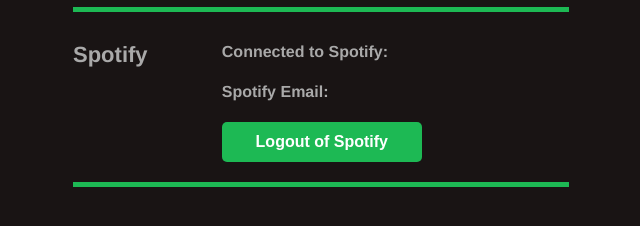
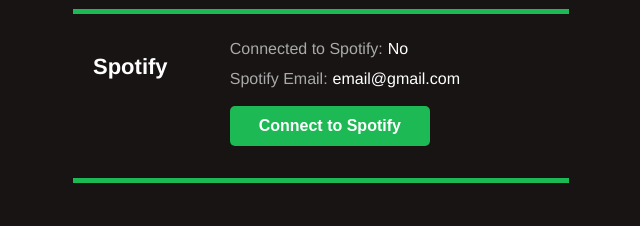
Before and after one commit to saul-diosdado/PlayAdd, a browser extension: page settings.html in a window 1280 px wide. Shown: the part 60-286 px from the top of the page, without its empty margins (319-959 px from the left). Drawn offline with Linux system fonts and the light colour scheme.

Commit message:
Settings page UI changes and update based on login status.

```diff
--- a/settings.css
+++ b/settings.css
@@ -22,21 +22,22 @@
 }
 
 #header-bar-container > #header-title {
-    margin: 0;
+    margin-bottom: 12px;
+    margin-top: 0px;
 }
 
 .divider {
     height: 5px;
     width: auto;
-    margin-top: 10px;
     background-color: #1DB954;
 }
 
 .setting-panel {
-    margin-bottom: 20px;
-    margin-top: 10px;
+    margin-left: 20px;
+    margin-right: 20px;
+    padding-bottom: 20px;
+    padding-top: 20px;
     display: flex;
-    color: darkgray;
 }
 
 .title-panel {
@@ -47,9 +48,29 @@
     font-weight: bold;
 }
 
-#login-status-panel > #spotify-logout-button {
+.label-text-panel {
+    display: flex;
+}
+
+label {
+    display: flex;
+    align-items: center;
+
+    color: darkgray;
+}
+
+p {
+    margin-left: 5px;
+    margin-bottom: 6px;
+    margin-top: 6px;
+    color: white;
+}
+
+#login-status-form > #spotify-button {
     height: 40px;
     width: 200px;
+    margin-bottom: 12px;
+    margin-top: 12px;
 
     background-color: #1DB954;
     border: none;
@@ -61,7 +82,7 @@
     outline: none;
 }
 
-#login-status-panel > #spotify-logout-button:hover {
+#login-status-form > #spotify-button:hover {
     background-color: white;
     color: black;
     transition: 0.25s;
--- a/settings.html
+++ b/settings.html
@@ -15,16 +15,16 @@
 
             <div class="setting-panel">
                 <div class="title-panel">Spotify</div>
-                <div id="login-status-panel">
-                    <span>
-                        <h4 id="login-status-label">Connected to Spotify:</h4>
-                        <h4 id="login-status-text"></h4>
-                    </span>
-                    <span>
-                        <h4 id="spotify-email-label">Spotify Email:</h4>
-                        <h4 id="spotify-email-text"></h4>
-                    </span>
-                    <button id="spotify-logout-button">Logout of Spotify</button>
+                <div id="login-status-form">
+                    <div class="label-text-panel">
+                        <label id="login-status-label">Connected to Spotify:</label>
+                        <p id="login-status-text"></p>
+                    </div>
+                    <div class="label-text-panel">
+                        <label id="spotify-email-label">Spotify Email:</label>
+                        <p id="spotify-email-text">email@gmail.com</p>
+                    </div>
+                    <button id="spotify-button"></button>
                 </div>
             </div>
 
--- a/settings.js
+++ b/settings.js
@@ -3,9 +3,69 @@
  * Purpose: Script for settings page functionality.
  */
 
+/*--------------------------------------------------------------------------*/
+/* HTML ELEMENTS */
+/*--------------------------------------------------------------------------*/
+
+const spotifyLoginStatusElement = document.getElementById("login-status-text");
+const spotifyEmailElement = document.getElementById("spotify-email-text");
+const spotifyButtonElement = document.getElementById("spotify-button");
+
 /**
- * Tell the background.js script to start the login process when user hits "login".
+ * When this script is first ran, set the UI based on the login status of the user.
  */
-document.getElementById("spotify-logout-button").addEventListener("click", () => {
-    chrome.runtime.sendMessage({message: "logout"}, (response) => {});
+chrome.storage.local.get("login_status", (item) => {
+    if (item.login_status) {
+        setUIUserIsLoggedIn();
+    } else {
+        setUIUserIsLoggedOut();
+    }
 });
+
+/**
+ * Continuously monitor changes to login status and change UI based on it.
+ */
+chrome.storage.onChanged.addListener((changes, namespace) => {
+    for (key in changes) {
+        if (key === "login_status") {
+            // If the user is now logged in.
+            if (changes.login_status.newValue) {
+                setUIUserIsLoggedIn();
+            } else {
+                setUIUserIsLoggedOut();
+            }
+        }
+    }
+});
+
+/**
+ * Tell the background.js script to start the login process or to logout the user, depending
+ * on the current login status of the user.
+ */
+spotifyButtonElement.addEventListener("click", () => {
+    // Get the current login status of the user from chrome.storage.
+    chrome.storage.local.get("login_status", (item) => {
+        // This button logs the user out if they are logged in, and vice versa.
+        if (item.login_status) {
+            chrome.runtime.sendMessage({message: "logout"});
+        } else {
+            chrome.runtime.sendMessage({message: "login"});
+        }
+    })
+});
+
+/**
+ * Changes to the UI that need to be made when the user is currently logged in to Spotify.
+ */
+function setUIUserIsLoggedIn() {
+    spotifyLoginStatusElement.innerText = "Yes";
+    spotifyButtonElement.innerText = "Logout of Spotify";
+}
+
+/**
+ * Changes to the UI that need to be made when the user is not logged in to Spotify.
+ */
+function setUIUserIsLoggedOut() {
+    spotifyLoginStatusElement.innerText = "No";
+    spotifyButtonElement.innerText = "Connect to Spotify";
+}
```
